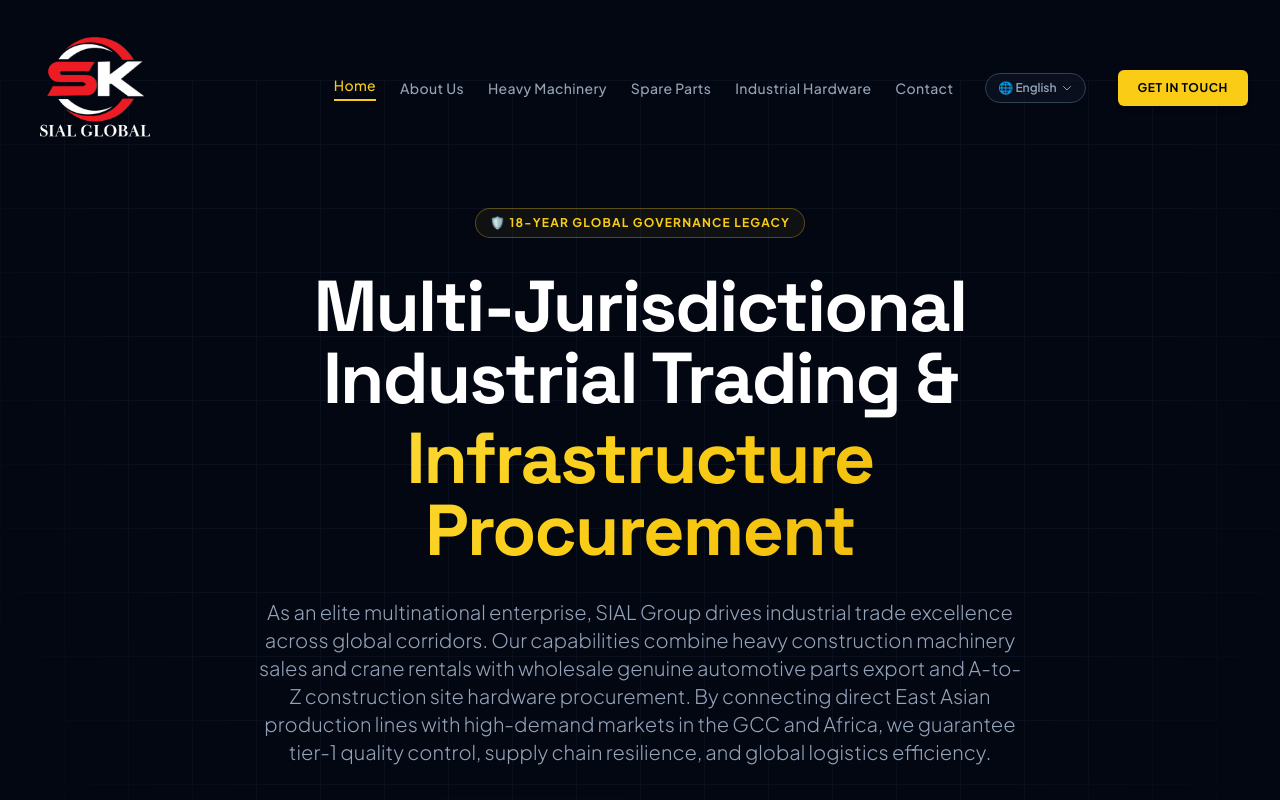
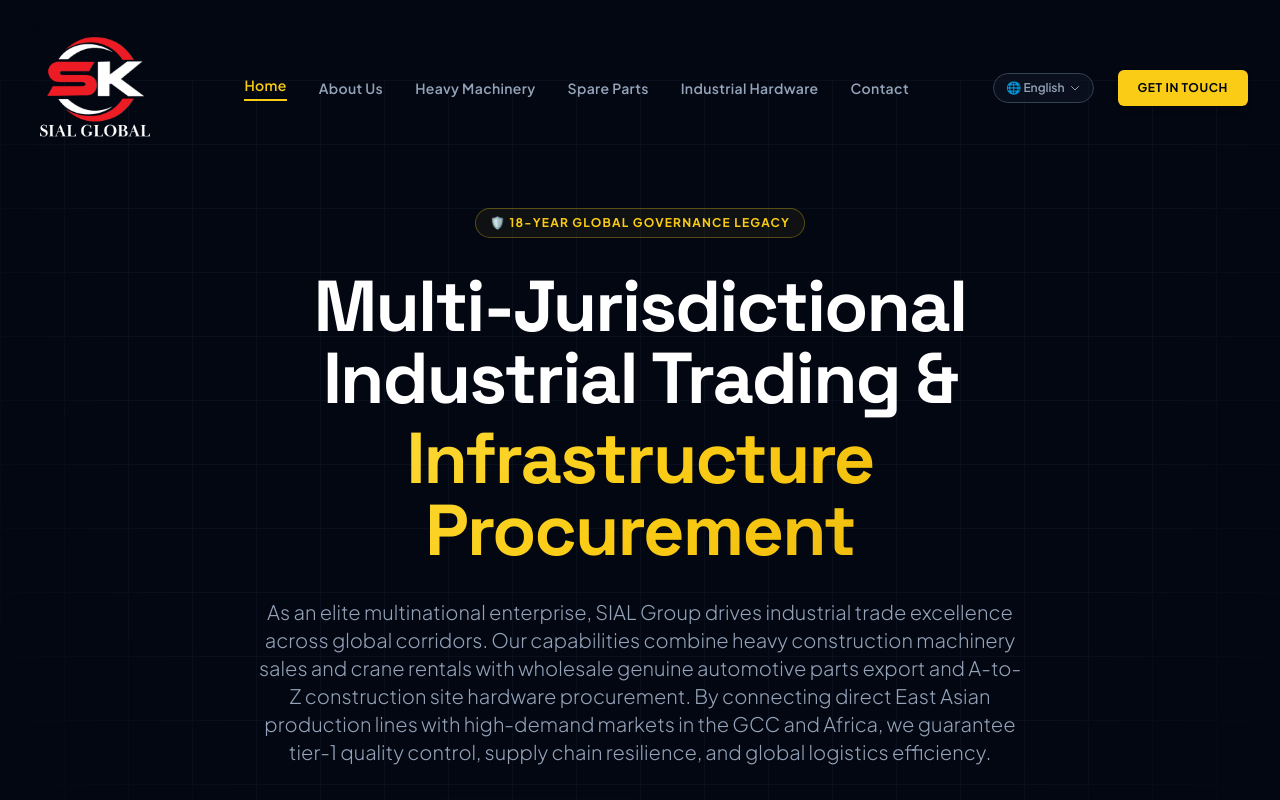
Before and after one commit to ahmedsial1/skglobal, a Next.js app: page / in a window 1280 px wide. Shown: the top 800 px of the page. Built offline with nearby package versions, Linux system fonts and the light colour scheme.

Commit message:
Center page navigation links in header and force LTR layout placement under translations

```diff
--- a/components/Navbar.tsx
+++ b/components/Navbar.tsx
@@ -80,6 +80,7 @@ export default function Navbar() {
 
   return (
     <nav
+      dir="ltr"
       className={`fixed top-0 left-0 w-full z-50 transition-all duration-300 ${
         scrolled
           ? "bg-sial-slate-dark/85 backdrop-blur-md border-b border-sial-gold/10 py-4 shadow-lg"
@@ -87,22 +88,24 @@ export default function Navbar() {
       }`}
     >
       <div className="max-w-7xl mx-auto px-4 sm:px-6 lg:px-8">
-        <div className="flex items-center justify-between">
-          {/* Logo */}
-          <Link href="/" className="flex items-center">
-            <img src="/logo.png" alt="SIAL Group Logo" className="h-28 md:h-32 w-auto object-contain transition-transform duration-300 hover:scale-105" />
-          </Link>
+        <div className="flex items-center justify-between w-full">
+          {/* Logo (Left side) */}
+          <div className="flex-shrink-0">
+            <Link href="/" className="flex items-center">
+              <img src="/logo.png" alt="SIAL Group Logo" className="h-28 md:h-32 w-auto object-contain transition-transform duration-300 hover:scale-105" />
+            </Link>
+          </div>
 
-          {/* Desktop Nav */}
-          <div className="hidden lg:flex items-center space-x-8">
-            <div className="flex items-center space-x-6">
+          {/* Desktop Nav Links (Centered) */}
+          <div className="hidden lg:flex flex-grow justify-center px-4">
+            <div className="flex items-center space-x-6 xl:space-x-8">
               {navLinks.map((link) => {
                 const isActive = pathname === link.href;
                 return (
                   <Link
                     key={link.href}
                     href={link.href}
-                    className={`text-sm font-medium tracking-wide transition-colors duration-200 hover:text-sial-gold ${
+                    className={`text-sm font-semibold tracking-wide transition-colors duration-200 hover:text-sial-gold whitespace-nowrap ${
                       isActive ? "text-sial-gold border-b-2 border-sial-gold pb-1" : "text-sial-gray-light"
                     }`}
                   >
@@ -111,7 +114,10 @@ export default function Navbar() {
                 );
               })}
             </div>
+          </div>
 
+          {/* Desktop Actions (Right side) */}
+          <div className="hidden lg:flex items-center space-x-6 flex-shrink-0">
             {/* Language Dropdown */}
             <div className="relative">
               <button
```
